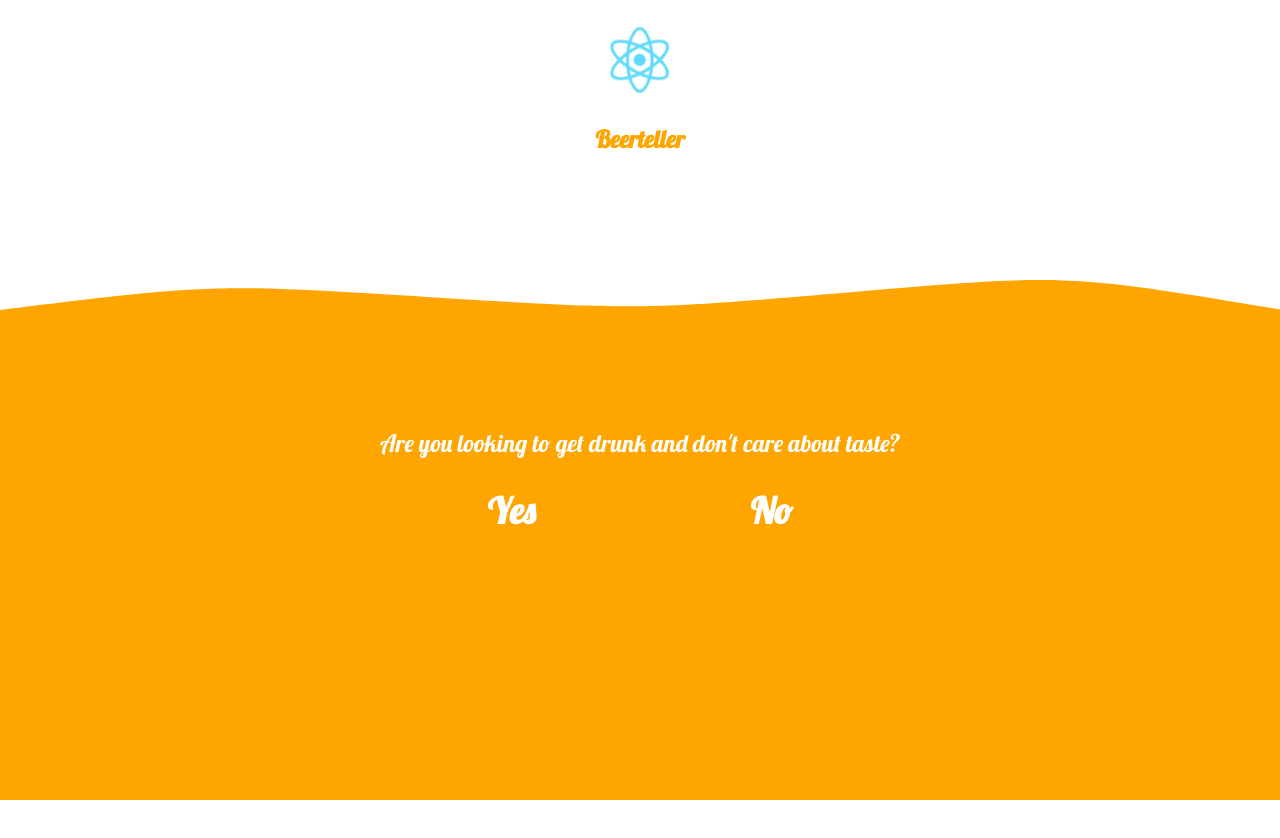
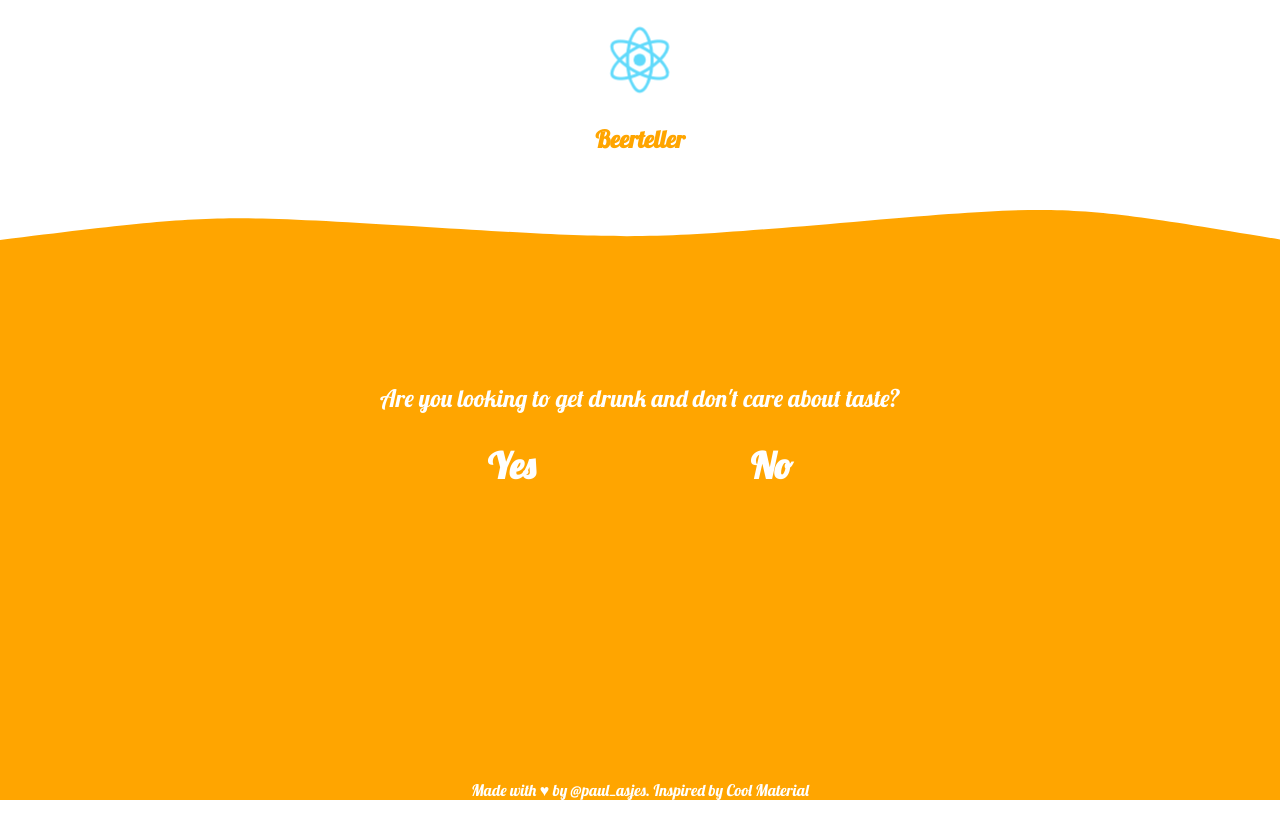
Before and after one commit to PaulAsjes-zz/beerteller, a React (Create React App) app: page / in a window 1280 px wide. Shown: the top 838 px of the page. After the commit the page ends 800 px from the top, so only its background shows below. Built offline with nearby package versions, Linux system fonts and the light colour scheme; the HTML template or start-up script is replaced by a standard one.

Commit message:
stylingz

```diff
--- a/src/App.css
+++ b/src/App.css
@@ -16,8 +16,9 @@
 
 .App-header {
   background-color: white;
-  height: 150px;
+  height: 10%;
   padding: 20px;
+  z-index: 10;
   color: orange;
 }
 
@@ -40,3 +41,21 @@
   display: flex;
   justify-content: space-around;
 }
+
+.Content {
+  min-width: 200px;
+}
+
+.Result {
+  font-size: 42px;
+  padding: 1em;
+}
+
+.Footer {
+  color: white;
+}
+
+a {
+  color: white;
+  text-decoration: none;
+}
--- a/src/App.tsx
+++ b/src/App.tsx
@@ -41,7 +41,9 @@ class App extends React.Component {
         </div>
         <div className="Container">
           <div className="Content">
-            <div>{question.text}</div>
+            <div className={options.length ? '' : 'Result'}>
+              {question.text}
+            </div>
             <div className="Options">
               {options.map((option: string, index: number) => {
                 return <Option text={option} key={index} onClick={this.handleClick.bind(this, question.next[index])}/>;
@@ -53,6 +55,9 @@ class App extends React.Component {
               : null
             }
           </div>
+        </div>
+        <div className="Footer">
+            Made with ♥ by <a href="https://twitter.com/paul_asjes">@paul_asjes</a>. Inspired by <a href="http://coolmaterial.com/food-drink/flowchart-what-style-of-beer-should-you-drink/">Cool Material</a>
         </div>
       </div>
     );
--- a/src/Wave.css
+++ b/src/Wave.css
@@ -1,4 +1,5 @@
 .WaveSVG {
   position: absolute;
   left: 0;
+  pointer-events: none;
 }
--- a/src/Wave.tsx
+++ b/src/Wave.tsx
@@ -22,7 +22,7 @@ class Wave extends React.Component<Props> {
 
   public render() {
     return (
-      <svg width="100%" height="100%" version="1.1" xmlns="http://www.w3.org/2000/svg" className="WaveSVG">
+      <svg width="100%" version="1.1" xmlns="http://www.w3.org/2000/svg" className="WaveSVG">
         <path className="Wave" d={this.state.d} fill="#fff"/>
       </svg>
     );
```
